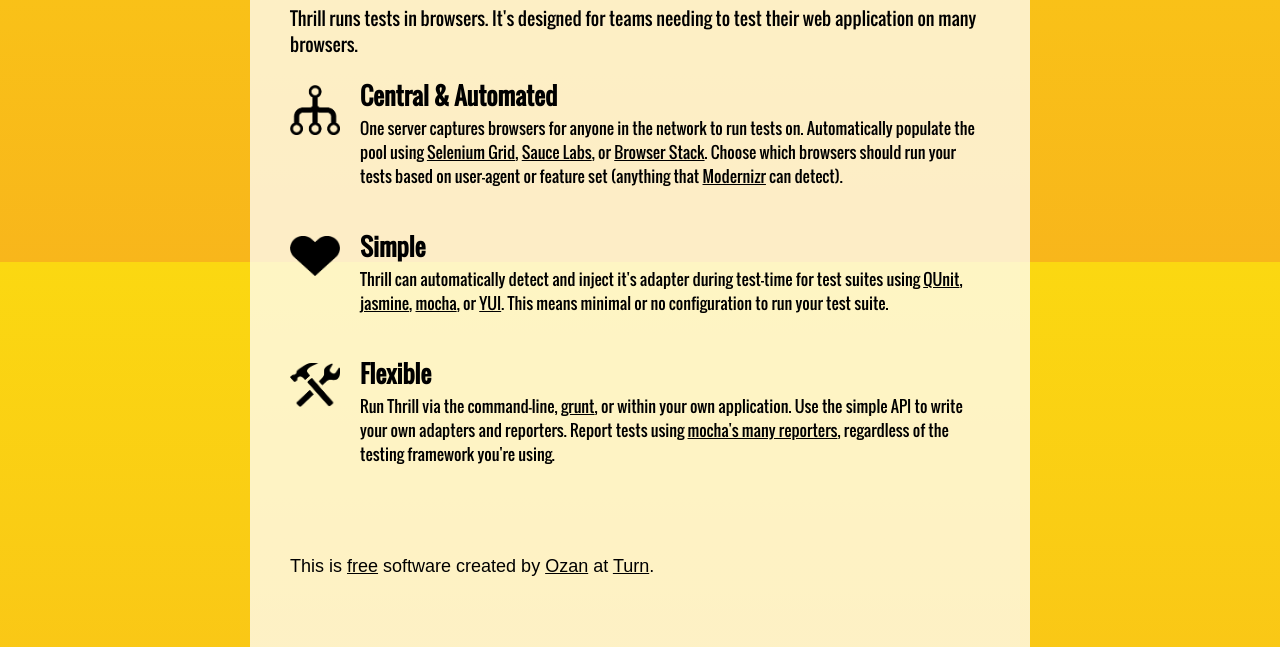
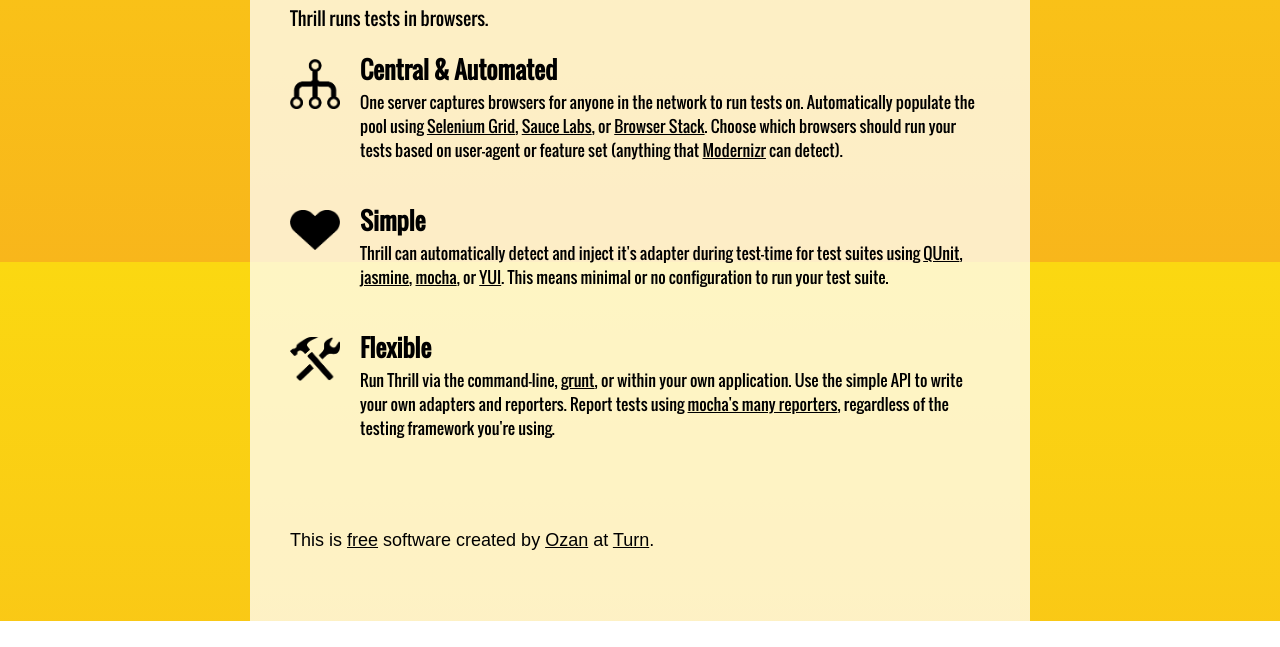
Before and after one commit to unsetbit/thrill, a plain HTML site: page index.html in a window 1280 px wide. Shown: the part 538-1185 px from the top of the page. After the commit the page ends 1159 px from the top, so only its background shows below. Drawn offline with Linux system fonts and the light colour scheme; a web font is replaced by a local one.

Commit message:
Made subheader shorter
Signed-off-by: Ozan Turgut <ozanturgut@gmail.com>

```diff
--- a/index.html
+++ b/index.html
@@ -34,8 +34,7 @@
       </div>
       <div id="about">
         <p>
-          Thrill runs tests in browsers. It's designed for teams needing to test
-          their web application on many browsers.
+          Thrill runs tests in browsers.
         </p>
         <div class="feature">
           <img src="central.png" />
```
